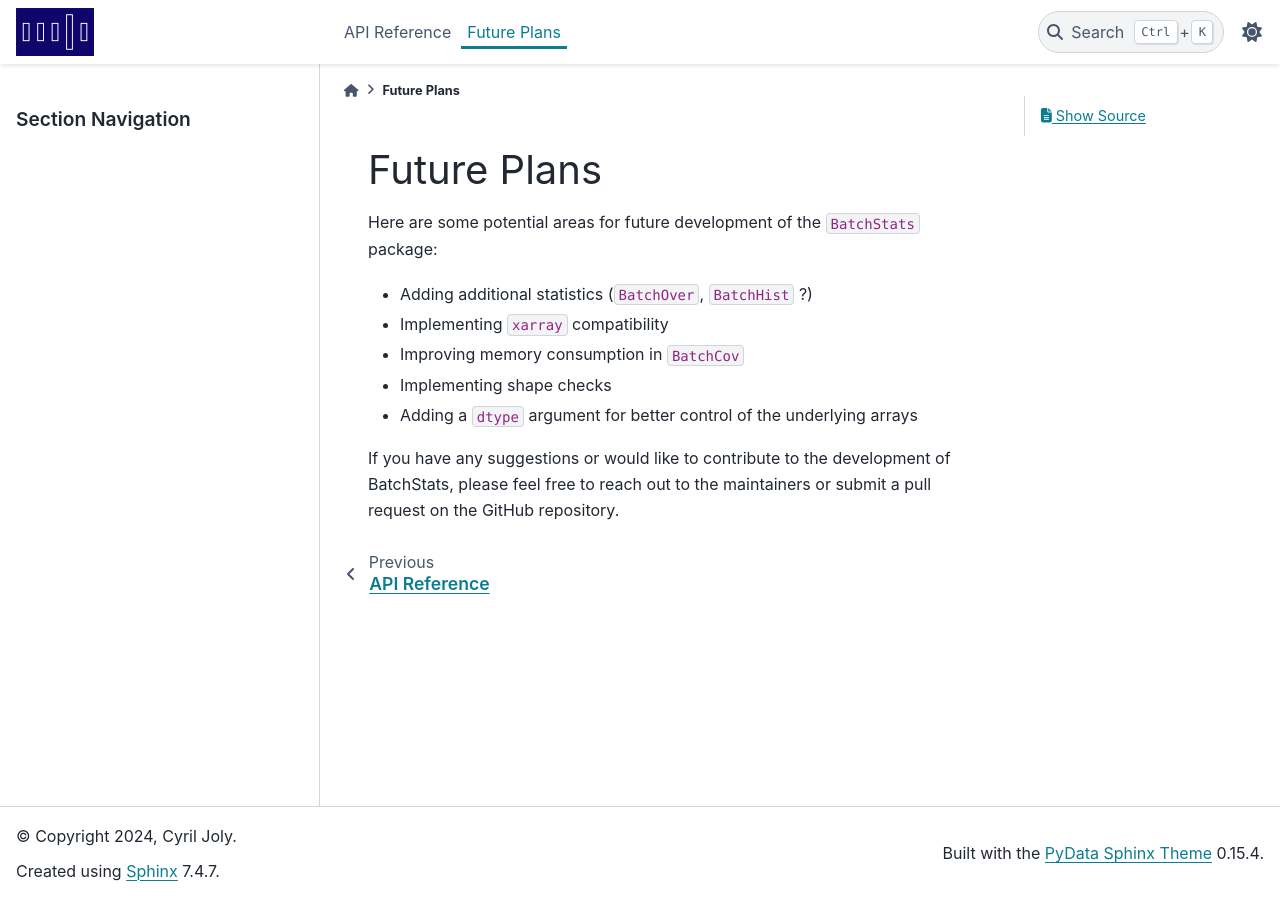
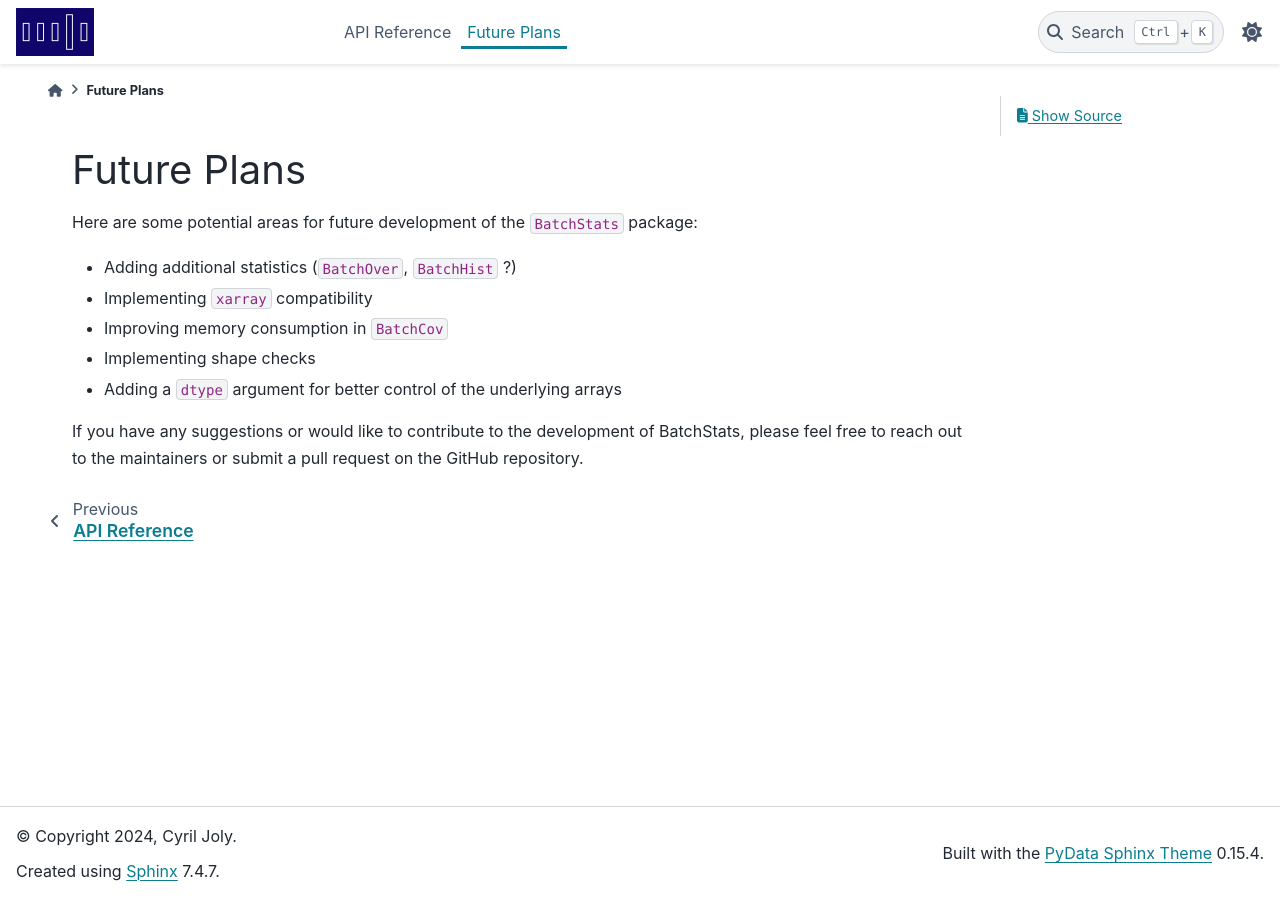
Before and after one commit to CyrilJl/BatchStats, a Sphinx documentation site: the page built from docs/source/future.rst, in a window 1280 px wide. Built offline with Sphinx 7.4.7 and the PyData theme 0.15.4, drawn with Linux system fonts in a browser that asks for light colours.

Commit message:
doc sidebar

```diff
--- a/docs/source/conf.py
+++ b/docs/source/conf.py
@@ -34,6 +34,7 @@ html_theme = 'pydata_sphinx_theme'
 html_static_path = ['_static']
 html_logo = "_static/logo_batchstats.svg"
 html_context = {"default_mode": "light"}
+html_sidebars = {"**": []}
 
 pygments_style = 'vs'
 
```
